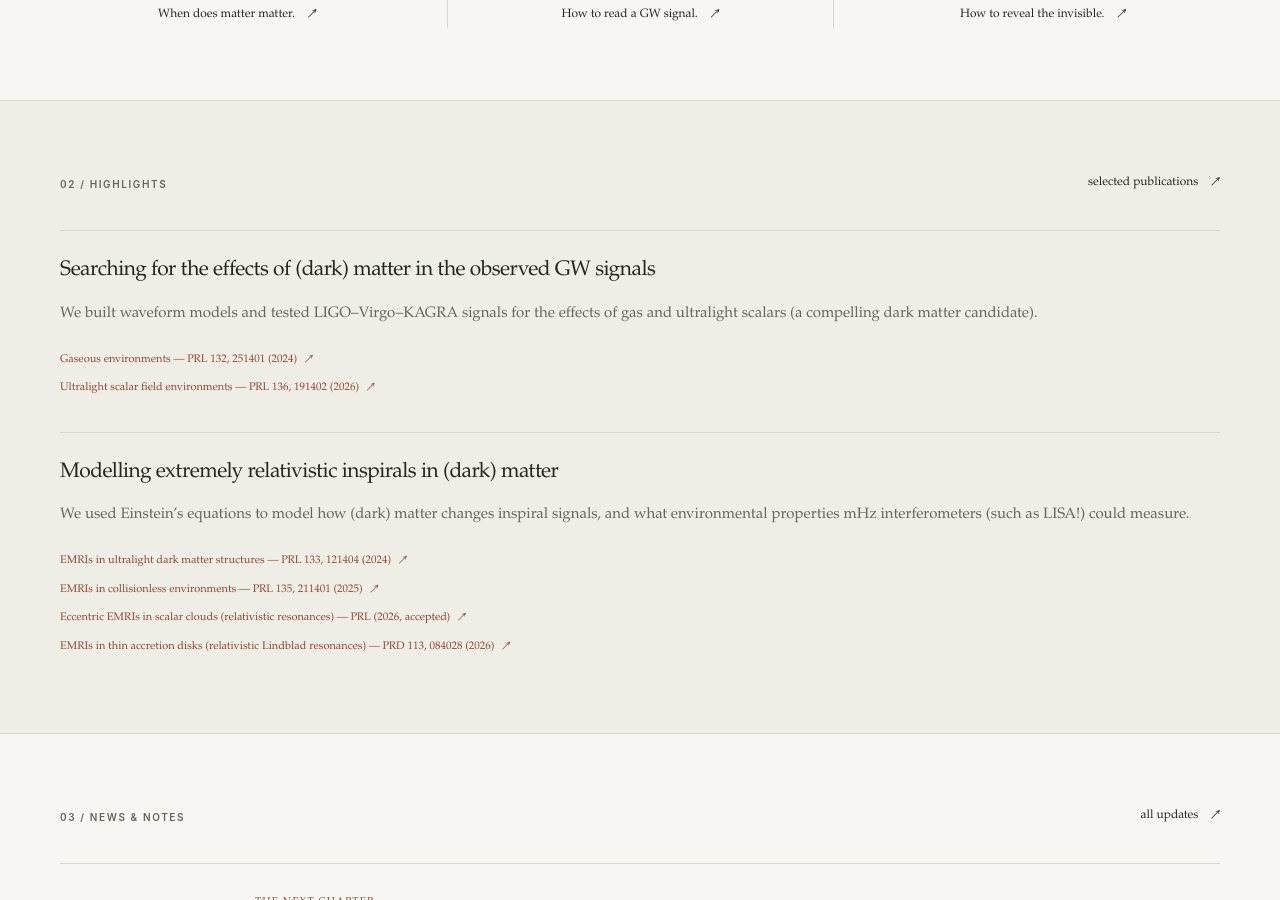
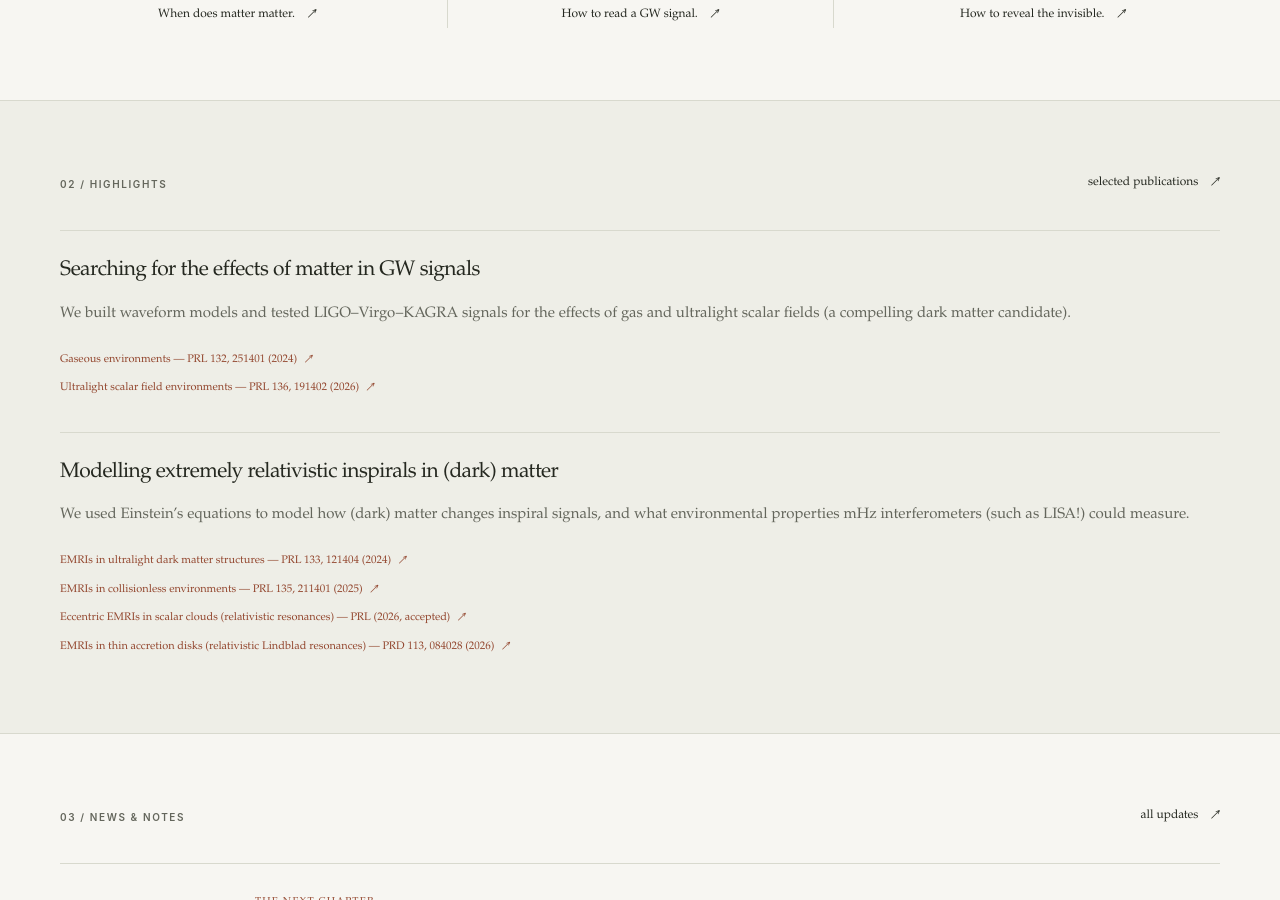
Before and after one commit to rodrigovice/rodrigovice.github.io, a Jekyll site: the page built from docs/index.md, in a window 1280 px wide and 900 px high, scrolled down 1285 px. Built offline with Jekyll 4.4.1, drawn with Linux system fonts in a browser that asks for light colours.

Commit message:
Refine matter effects research highlight wording

```diff
--- a/docs/_data/highlights.yml
+++ b/docs/_data/highlights.yml
@@ -1,6 +1,6 @@
-- title: "Searching for the effects of (dark) matter in the observed GW signals"
+- title: "Searching for the effects of matter in GW signals"
   summary: >-
-    We built waveform models and tested LIGO–Virgo–KAGRA signals for the effects of gas and ultralight scalars (a compelling dark matter candidate).
+    We built waveform models and tested LIGO–Virgo–KAGRA signals for the effects of gas and ultralight scalar fields (a compelling dark matter candidate).
   links:
     - label: "Gaseous environments"
       citation: "PRL 132, 251401 (2024)"
```
